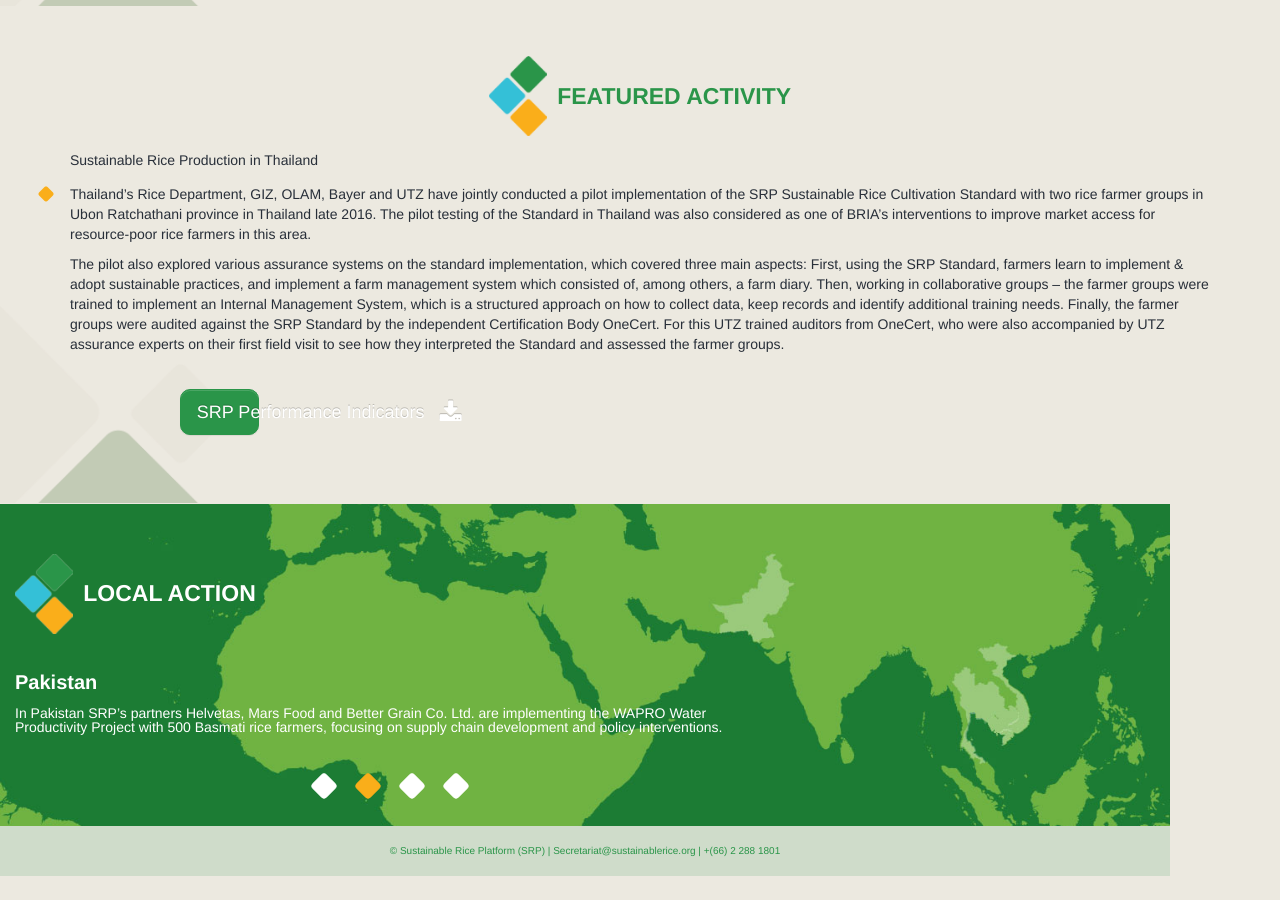
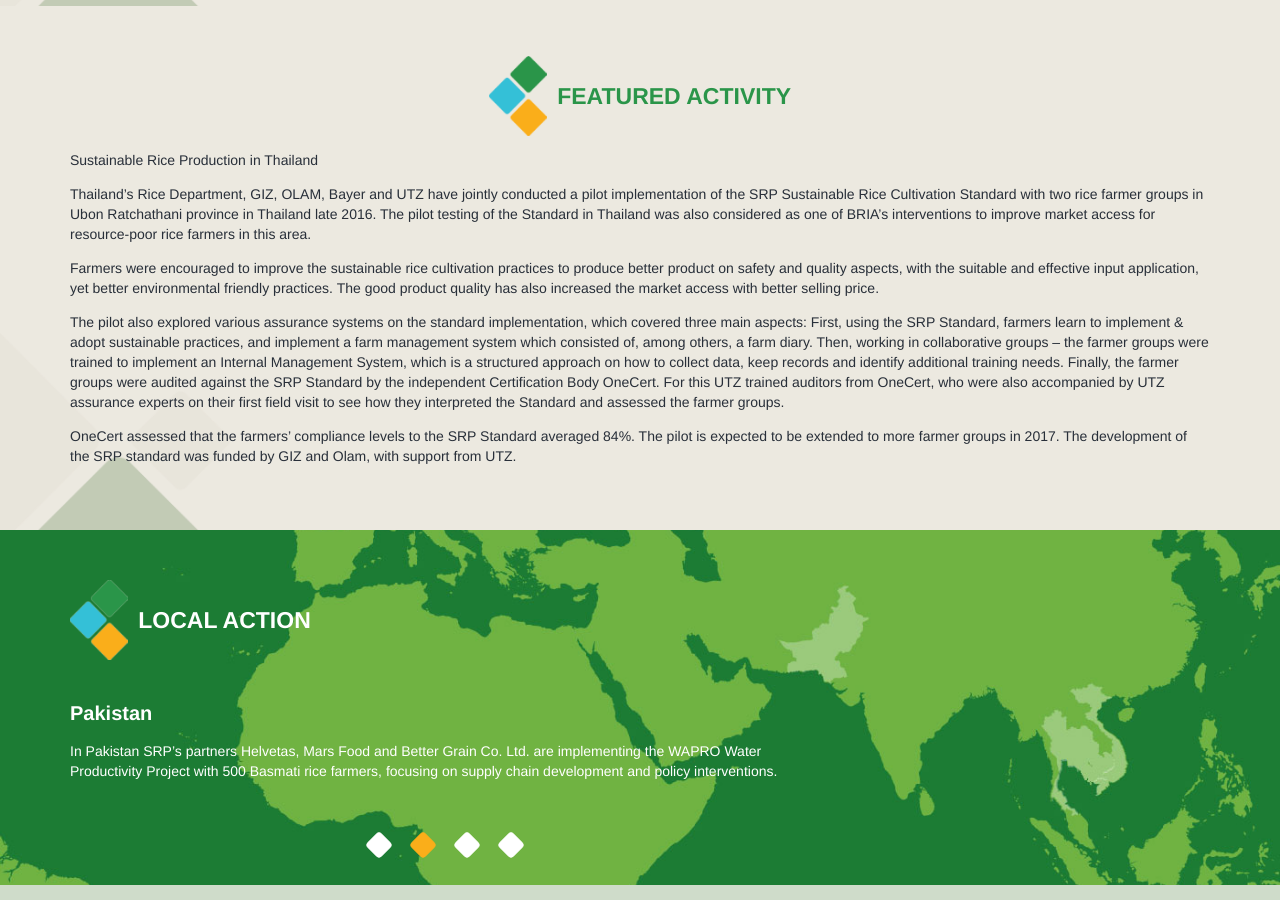
Before and after one commit to sustainablericeplatform/sustainablericeplatform.github.io, a Jekyll site: the page built from Resources/index.html, in a window 1280 px wide and 900 px high, scrolled down 1756 px. Built offline with Jekyll 4.4.1, drawn with Linux system fonts in a browser that asks for light colours; before the commit the page ends 2632 px from its top, so only the background shows below that.

Commit message:
Update index.html

```diff
--- a/Resources/index.html
+++ b/Resources/index.html
@@ -81,16 +81,11 @@
         </div>
         <ul class="srp-list">
             <p>Sustainable Rice Production in Thailand</p>
-            <li><i class="fa fa-square"></i>Thailand’s Rice Department, GIZ, OLAM, Bayer and UTZ have jointly conducted a pilot implementation of the SRP Sustainable Rice Cultivation Standard with two rice farmer groups in Ubon Ratchathani province in Thailand late 2016. The pilot testing of the Standard in Thailand was also considered as one of BRIA’s interventions to improve market access for resource-poor rice farmers in this area.</li>
-            <li><i class="fa fa-square></i>Farmers were encouraged to improve the sustainable rice cultivation practices to produce better product on safety and quality aspects, with the suitable and effective input application, yet better environmental friendly practices. The good product quality has also increased the market access with better selling price.</li>
-            <li><i class="fa fa-square></i>The pilot also explored various assurance systems on the standard implementation, which covered three main aspects: First, using the SRP Standard, farmers learn to implement & adopt sustainable practices, and implement a farm management system which consisted of, among others, a farm diary. Then, working in collaborative groups – the farmer groups were trained to implement an Internal Management System, which is a structured approach on how to collect data, keep records and identify additional training needs. Finally, the farmer groups were audited against the SRP Standard by the independent Certification Body OneCert. For this UTZ trained auditors from OneCert, who were also accompanied by UTZ assurance experts on their first field visit to see how they interpreted the Standard and assessed the farmer groups.</li>
-            <li><i class="fa fa-square></i>OneCert assessed that the farmers’ compliance levels to the SRP Standard averaged 84%. The pilot is expected to be extended to more farmer groups in 2017. The development of the SRP standard was funded by GIZ and Olam, with support from UTZ.</li>
- <img src="/assets/images/UTZ-GE.png" class="img-responsive" />
+            <p>Thailand’s Rice Department, GIZ, OLAM, Bayer and UTZ have jointly conducted a pilot implementation of the SRP Sustainable Rice Cultivation Standard with two rice farmer groups in Ubon Ratchathani province in Thailand late 2016. The pilot testing of the Standard in Thailand was also considered as one of BRIA’s interventions to improve market access for resource-poor rice farmers in this area.</p>
+            <p>Farmers were encouraged to improve the sustainable rice cultivation practices to produce better product on safety and quality aspects, with the suitable and effective input application, yet better environmental friendly practices. The good product quality has also increased the market access with better selling price.</p>
+            <p>The pilot also explored various assurance systems on the standard implementation, which covered three main aspects: First, using the SRP Standard, farmers learn to implement & adopt sustainable practices, and implement a farm management system which consisted of, among others, a farm diary. Then, working in collaborative groups – the farmer groups were trained to implement an Internal Management System, which is a structured approach on how to collect data, keep records and identify additional training needs. Finally, the farmer groups were audited against the SRP Standard by the independent Certification Body OneCert. For this UTZ trained auditors from OneCert, who were also accompanied by UTZ assurance experts on their first field visit to see how they interpreted the Standard and assessed the farmer groups.</p>
+            <p>OneCert assessed that the farmers’ compliance levels to the SRP Standard averaged 84%. The pilot is expected to be extended to more farmer groups in 2017. The development of the SRP standard was funded by GIZ and Olam, with support from UTZ.</li>
                 </ul>
-        <div class="row margin top">
-            <div class="col-md-4 col-md-offset-4 col-sm-6 col-sm-offset-3">
-                <a href="/assets/docs/SRP Performance Indicators v 1 0 Apr 2015.pdf" target="_blank" class="btn btn-primary btn-lg btn-block">SRP Performance Indicators <i class="fa fa-download fa-lg" style="margin-left: 10px"></i></a>
-            </div>
         </div>
     </div>
 </section>
```
